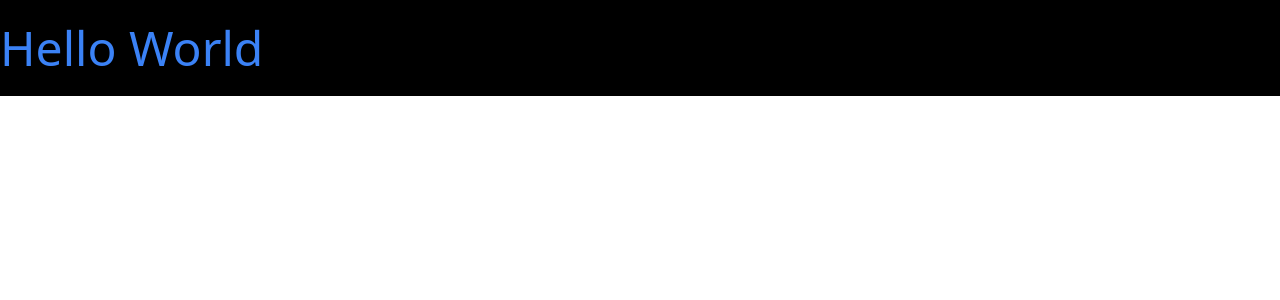
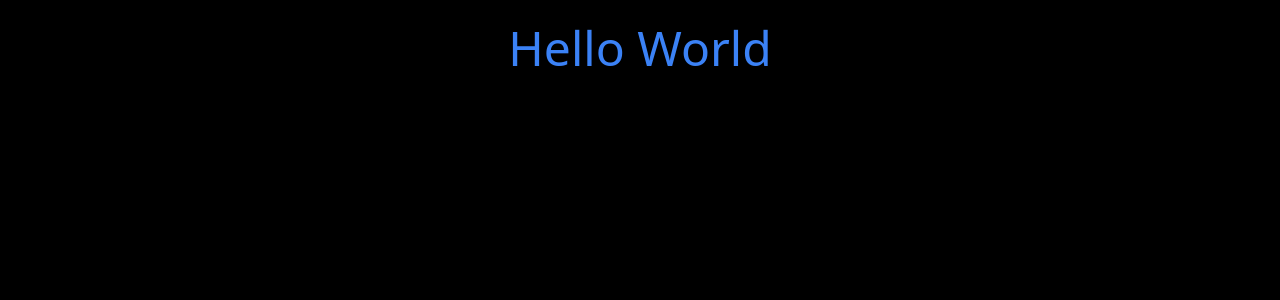
Before and after one commit to bogas04/react-ts-tailwind-vite, a React (Vite) app: page / in a window 1280 px wide. Shown: the top 300 px of the page. Built offline with nearby package versions, Linux system fonts and the light colour scheme.

Commit message:
feat: add proper styling

```diff
--- a/index.html
+++ b/index.html
@@ -5,6 +5,13 @@
     <link rel="icon" type="image/svg+xml" href="/vite.svg" />
     <meta name="viewport" content="width=device-width, initial-scale=1.0" />
     <title>Hello World</title>
+    <style>
+      html,
+      body,
+      #root {
+        height: 100%;
+      }
+    </style>
   </head>
   <body>
     <div id="root"></div>
--- a/src/App.tsx
+++ b/src/App.tsx
@@ -1,6 +1,6 @@
 export function App() {
   return (
-    <main className="flex flex-col py-6  bg-black text-white h-full gap-2">
+    <main className="flex flex-col flex-1 py-6 bg-black items-center text-white h-full gap-2">
       <h1 className="text-blue-500 text-5xl">Hello World</h1>
     </main>
   );
```
